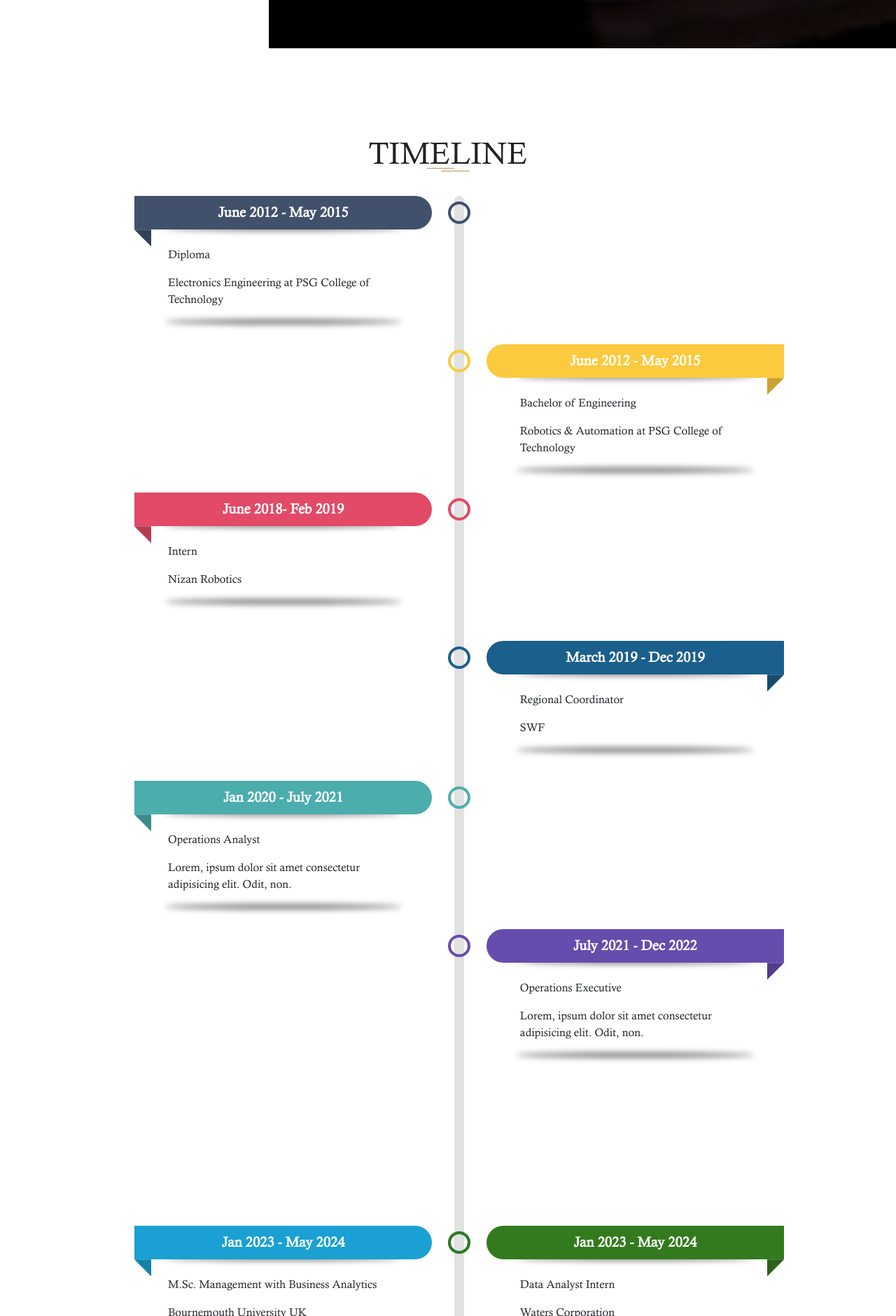
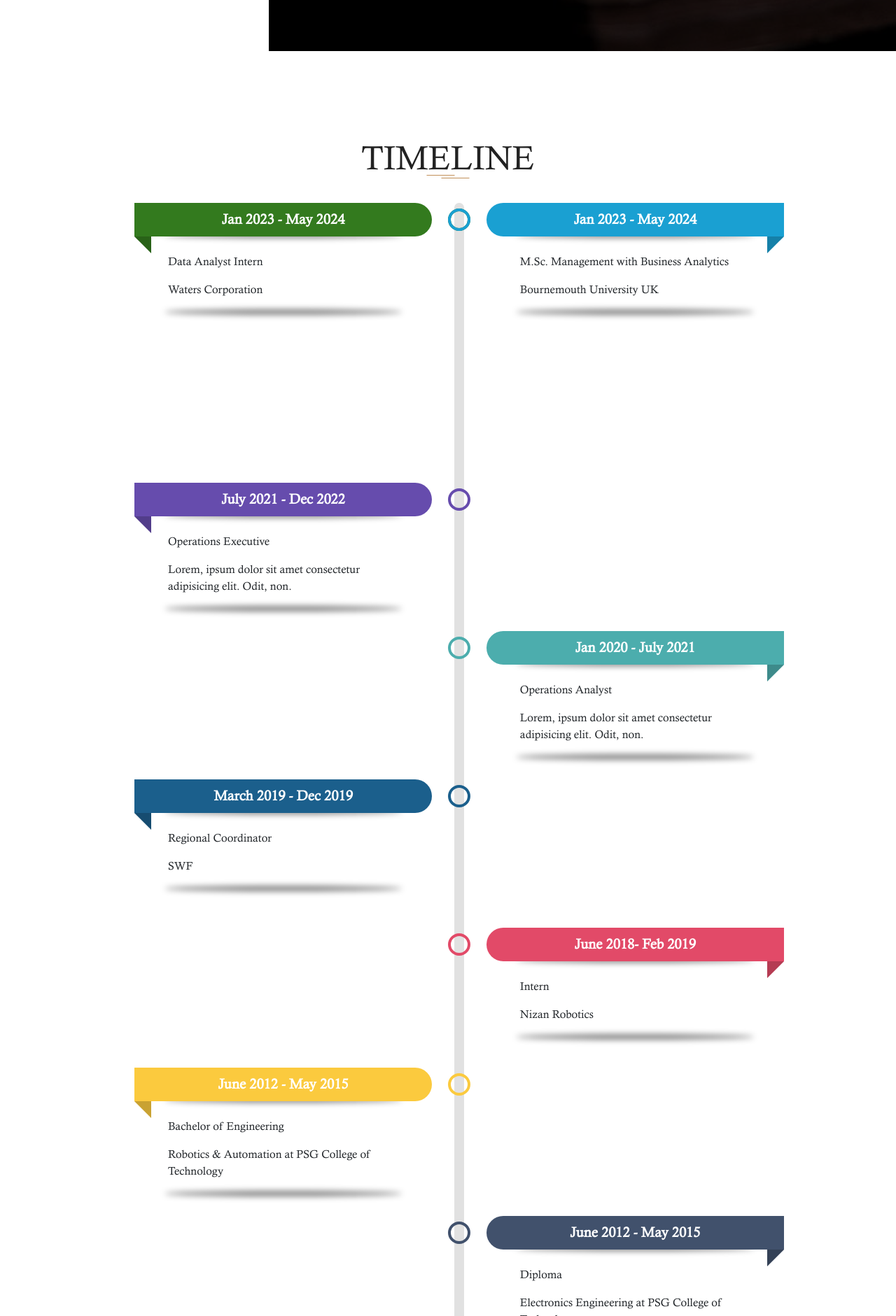
Before and after one commit to sudharsanvenkatraj/prashanth-cv, a React (Create React App) app: page /aboutme in a window 1280 px wide. Shown: the part 919-2800 px from the top of the page at 70% size. Built offline with nearby package versions, Linux system fonts and the light colour scheme.

Commit message:
fix: updated timeline

```diff
--- a/public/index.html
+++ b/public/index.html
@@ -24,7 +24,7 @@
       work correctly both with client-side routing and a non-root public URL.
       Learn how to configure a non-root public URL by running `npm run build`.
     -->
-    <title>React App</title>
+    <title>Bio</title>
   </head>
   <body>
     <noscript>You need to enable JavaScript to run this app.</noscript>
--- a/src/App.css
+++ b/src/App.css
@@ -268,7 +268,7 @@ input[type=”text” i]{
       width: 90%; } }
 
 .universal-h2 {
-  font-size: 44px;
+  font-size: 48px;
   text-align: center;
   color: #222; }
   @media (max-width: 1250px) {
@@ -565,7 +565,7 @@ input[type=”text” i]{
         margin-bottom: 10px; } }
     .portfolio-wrapper .portfolio__name span {
       font-size: 62px;
-      line-height: 100px;
+      line-height: 63px;
       color: #c18f59;
       font-family: "Calisto-MT-Bold"; }
       @media (max-width: 992px) {
--- a/src/AppRouter.js
+++ b/src/AppRouter.js
@@ -7,7 +7,7 @@ import Layout from './components/Layout';
 
 const Router =  createBrowserRouter([
   {
-    element: <Layout />,
+    Component: Layout,
     children: [
       {
         path: '/',
--- a/src/components/Aboutme.js
+++ b/src/components/Aboutme.js
@@ -42,45 +42,45 @@ export default function Aboutme() {
             <section>
             <h2 class="universal-h2 universal-h2-bckg" style={{'marginBottom':'35px'}}>TIMELINE</h2>
                 <ul>
-                <li style={{ '--accent-color': '#41516C' }}>
-                        <div class="date">June 2012 - May 2015</div>
-                        <div class="title">Diploma</div>
-                        <div class="descr">Electronics Engineering at PSG College of Technology</div>
+                    <li style={{ '--accent-color': '#337a1e' }}>
+                        <div class="date">Jan 2023 - May 2024</div>
+                        <div class="title">Data Analyst Intern</div>
+                        <div class="descr">Waters Corporation</div>
+                    </li>
+                    <li style={{ '--accent-color': '#1aa0d2'}}>
+                        <div class="date">Jan 2023 - May 2024</div>
+                        <div class="title">M.Sc. Management with Business Analytics</div>
+                        <div class="descr">Bournemouth University UK</div>
+                    </li>
+                    <li style={{ '--accent-color': '#664cad' }}>
+                        <div class="date">July 2021 - Dec 2022</div>
+                        <div class="title">Operations Executive</div>
+                        <div class="descr">Lorem, ipsum dolor sit amet consectetur adipisicing elit. Odit, non.</div>
+                    </li>
+                    <li style={{ '--accent-color': '#4CADAD' }}>
+                        <div class="date">Jan 2020 - July 2021</div>
+                        <div class="title">Operations Analyst</div>
+                        <div class="descr">Lorem, ipsum dolor sit amet consectetur adipisicing elit. Odit, non.</div>
+                    </li>
+                    <li style={{ '--accent-color': '#1B5F8C' }}>
+                        <div class="date">March 2019 - Dec 2019</div>
+                        <div class="title">Regional Coordinator</div>
+                        <div class="descr">SWF</div>
+                    </li>
+                    <li style={{ '--accent-color': '#E24A68' }}>
+                        <div class="date">June 2018- Feb 2019</div>
+                        <div class="title">Intern</div>
+                        <div class="descr">Nizan Robotics</div>
                     </li>
                     <li style={{ '--accent-color': '#FBCA3E' }} >
                         <div class="date">June 2012 - May 2015</div>
                         <div class="title">Bachelor of Engineering</div>
                         <div class="descr">Robotics & Automation at PSG College of Technology</div>
                     </li>
-                    <li style={{ '--accent-color': '#E24A68' }}>
-                        <div class="date">June 2018- Feb 2019</div>
-                        <div class="title">Intern</div>
-                        <div class="descr">Nizan Robotics</div>
-                    </li>
-                    <li style={{ '--accent-color': '#1B5F8C' }}>
-                        <div class="date">March 2019 - Dec 2019</div>
-                        <div class="title">Regional Coordinator</div>
-                        <div class="descr">SWF</div>
-                    </li>
-                    <li style={{ '--accent-color': '#4CADAD' }}>
-                        <div class="date">Jan 2020 - July 2021</div>
-                        <div class="title">Operations Analyst</div>
-                        <div class="descr">Lorem, ipsum dolor sit amet consectetur adipisicing elit. Odit, non.</div>
-                    </li>
-                    <li style={{ '--accent-color': '#664cad' }}>
-                        <div class="date">July 2021 - Dec 2022</div>
-                        <div class="title">Operations Executive</div>
-                        <div class="descr">Lorem, ipsum dolor sit amet consectetur adipisicing elit. Odit, non.</div>
-                    </li>
-                    <li style={{ '--accent-color': '#1aa0d2'}}>
-                        <div class="date">Jan 2023 - May 2024</div>
-                        <div class="title">M.Sc. Management with Business Analytics</div>
-                        <div class="descr">Bournemouth University UK</div>
-                    </li>
-                    <li style={{ '--accent-color': '#337a1e' }}>
-                        <div class="date">Jan 2023 - May 2024</div>
-                        <div class="title">Data Analyst Intern</div>
-                        <div class="descr">Waters Corporation</div>
+                    <li style={{ '--accent-color': '#41516C' }}>
+                        <div class="date">June 2012 - May 2015</div>
+                        <div class="title">Diploma</div>
+                        <div class="descr">Electronics Engineering at PSG College of Technology</div>
                     </li>
                 </ul>
             </section>
--- a/src/components/css/aboutme.css
+++ b/src/components/css/aboutme.css
@@ -37,9 +37,9 @@ ul {
   margin-inline: auto;
 }
 
-ul li:nth-last-child(-n+2) {
-  grid-row: 8 / span 20;
-}
+ul li:first-child , ul li:nth-child(2) {
+    grid-row: 2
+  }
 
 /* line */
 ul::before {
```
Also changed, not shown: public/biodata.webp (added).
